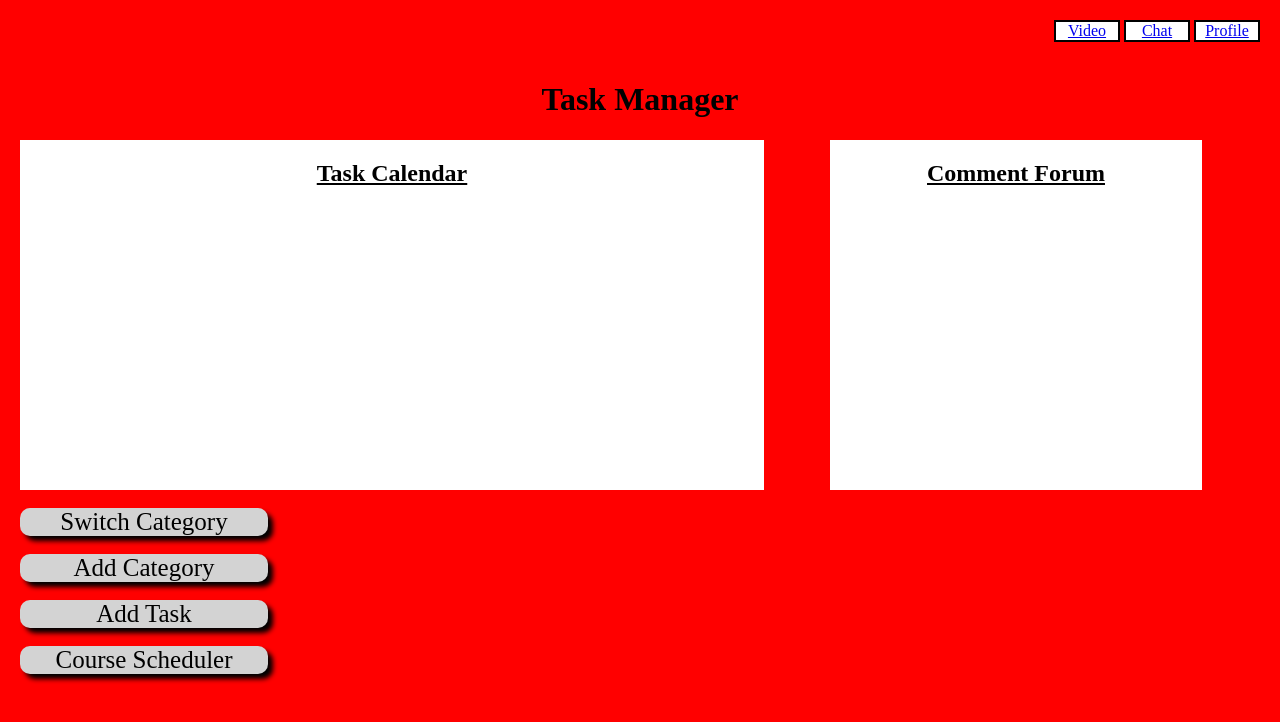
After one commit to msnyyder/PAL, a Django app: page /taskpage/ in a window 1280 px wide. The commit adds this page. Shown: the top 722 px of the page. Run offline with Django 4.2, Linux system fonts and the light colour scheme.

Commit message:
formatting templates

```diff
--- a/courseRegistration/templates/courseRegistration/scheduler.html
+++ b/courseRegistration/templates/courseRegistration/scheduler.html
@@ -136,7 +136,7 @@
         <br>
         <div class = "btn"><a class = "btnTxt" href="google.com">Load Schedule</a></div>
         <br>
-        <div class = "btn"><a class = "btnTxt" href="google.com">Task Manager</a></div>
+        <div class = "btn"><a class = "btnTxt" href="{% url 'taskPage' %}">Task Manager</a></div>
     </body>
     {%endblock%}
 </html>
--- a/courseRegistration/templates/registration/login.html
+++ b/courseRegistration/templates/registration/login.html
@@ -67,14 +67,13 @@
                     <!--csrf_token
                     form.as_p-->
                     <p>Username <input type="email"></p>
-                    <p>Password <input type="oassword"></p>
+                    <p>Password <input type="password"></p>
                     <button type="submit">Login</button>
                 </form>
 
             </div>
         </div>
         <div class = "btn">
-        <a href="{%url 'new_user' %}" id = "link">New User</a>
         </div>
     </body>
     {%endblock%}
--- /dev/null
+++ b/taskManager/templates/taskManager.html
@@ -0,0 +1,90 @@
+<!DOCTYPE html>
+<html>
+    <head>
+        <meta charset="utf-8" />
+        <title>CS 496 Project Design Practice2</title>
+        <style>
+            body{
+                padding:12px;
+                background-color: red;
+            }
+            .advice-block{
+                text-align: right;
+            }
+
+            .advice{
+                display: inline-block;
+                border: 2px solid black;
+                background-color: white;
+                text-align: center;
+                width: 5%;
+                height: 5%;
+            }
+
+            h1{
+                text-align: center;
+            }
+
+            .box1, .box2{
+                background-color: white;
+                display: inline-block;
+                height: 350px;
+                text-align: center;
+                text-decoration: underline;
+            }
+
+            .box1 {
+                width: 60%;
+                margin-right: 5%;
+            }
+
+            .box2 {
+                width: 30%;
+            }
+
+            .btn {
+                width: 20%;
+                background-color: lightgray;
+                color: white;
+                text-align: center;
+                border-radius: 10px 10px 10px 10px;
+                box-shadow: black 5px 5px 5px;
+            }
+
+            .btnTxt {
+                color: black;
+                text-decoration: none;
+                font-size: 25px;
+            }
+        </style>
+    </head>
+    <body>
+        <div class = "advice-block">
+            <div class = "advice"><a href = "google.com">Video</a></div>
+            <div class = "advice"><a href = "google.com">Chat</a></div>
+            <div class = "advice"><a href = "google.com">Profile</a></div>
+        </div>
+        <br>
+        <h1>Task Manager</h1>
+
+        <div class = "box">
+
+            <div class = "box1"><h2>Task Calendar</h2></div>
+
+            <div class = "box2"><h2>Comment Forum</h2></div>
+
+
+        </div>
+
+
+        <br>
+        <div class = "btn"><a class = "btnTxt" href="google.com">Switch Category</a></div>
+        <br>
+        <div class = "btn"><a class = "btnTxt" href="google.com">Add Category</a></div>
+        <br>
+        <div class = "btn"><a class = "btnTxt" href="google.com">Add Task</a></div>
+        <br>
+        <div class = "btn"><a class = "btnTxt"  href="{% url 'scheduler' %}">Course Scheduler</a></div>
+    </body>
+
+</html>
--- a/taskManager/urls.py
+++ b/taskManager/urls.py
@@ -3,6 +3,6 @@ from . import views
 from django.contrib import admin
 
 urlpatterns = [
-    path('taskPage/', views.taskPage, name='taskPage'),
+    path('taskpage/', views.taskPage, name='taskPage'),
 
 ]
--- a/taskManager/views.py
+++ b/taskManager/views.py
@@ -5,7 +5,7 @@ from django.shortcuts import render
 def taskPage(request):
     return render(
         request,
-        "homepage.html",
+        "taskManager.html",
         {
             'currentUser': request.user,
         }
```
Also changed, not shown: courseRegistration/templates/courseRegistration/home.html (+101 -66 lines), taskManager/templates/homepage.html (deleted, +0 -96 lines), courseRegistration/templates/courseRegistration/base.html (renamed from taskManager/templates/base.html).
